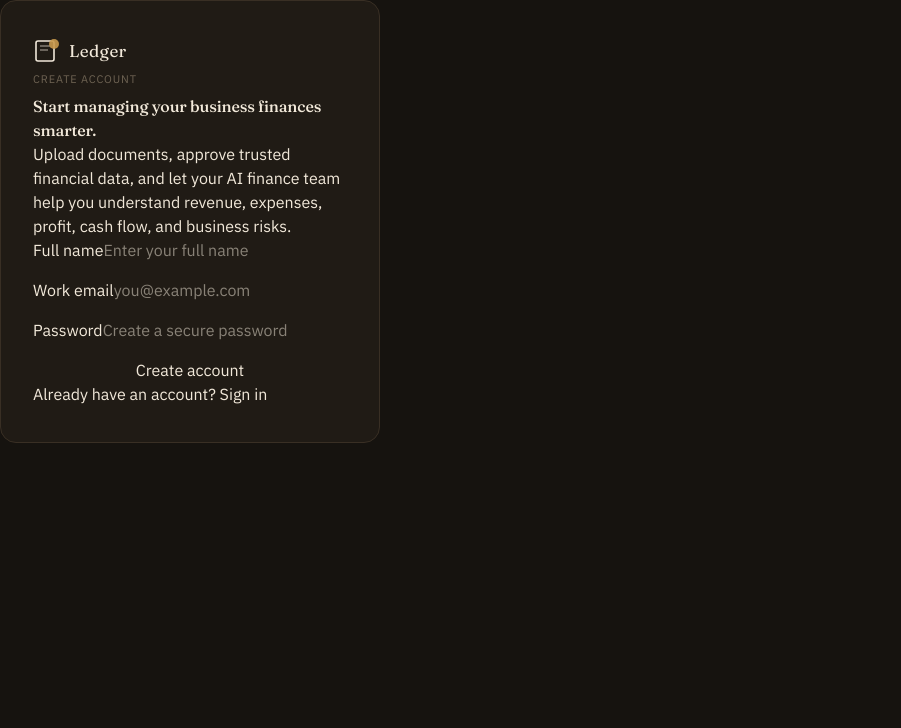
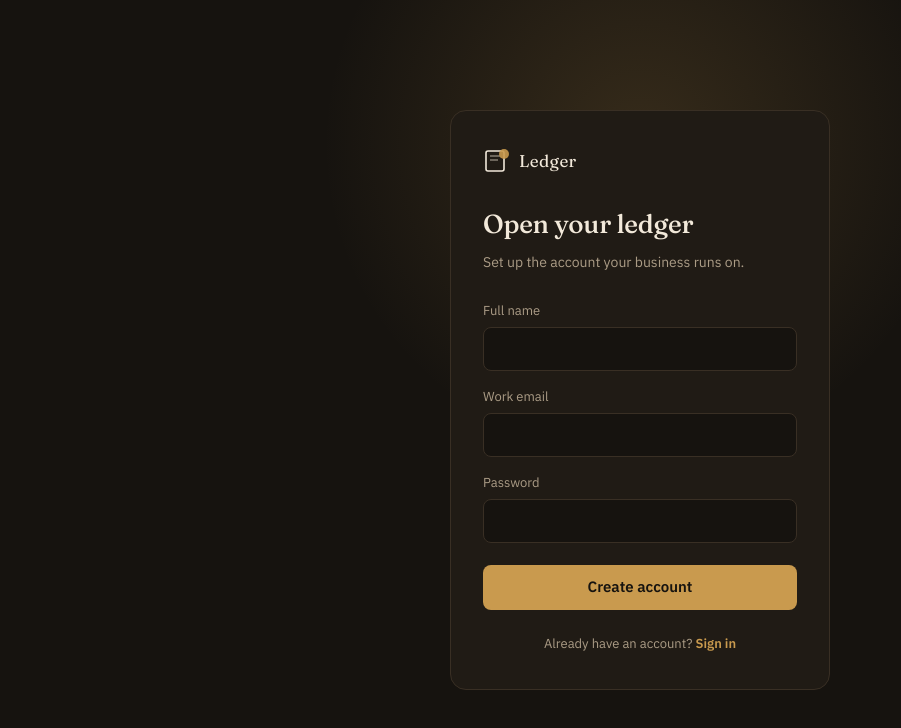
Before and after one commit to adityaagarwalffplayercom-ui/Finance-Agent, a Next.js app: page /signup in a window 1280 px wide. Shown: the top 728 px of the page, without its empty margins (0-901 px from the left). Built offline with nearby package versions, Linux system fonts and the light colour scheme.

Commit message:
Fix auth design and database config

```diff
--- a/src/app/globals.css
+++ b/src/app/globals.css
@@ -742,3 +742,126 @@ button {
     animation: none !important;
   }
 }
+/* ---------------------------------------------------------------------- */
+/* Restored original auth pages */
+/* ---------------------------------------------------------------------- */
+
+.auth-page {
+  min-height: 100vh;
+  display: flex;
+  align-items: center;
+  justify-content: center;
+  position: relative;
+  overflow: hidden;
+  padding: 24px;
+  background: var(--color-base);
+}
+
+.auth-glow {
+  position: absolute;
+  top: -22%;
+  left: 50%;
+  transform: translateX(-50%);
+  width: 640px;
+  height: 640px;
+  border-radius: 50%;
+  background: radial-gradient(
+    circle,
+    rgba(201, 154, 78, 0.18) 0%,
+    rgba(201, 154, 78, 0) 70%
+  );
+  pointer-events: none;
+}
+
+.auth-card {
+  position: relative;
+  width: 100%;
+  max-width: 380px;
+  background: var(--color-surface);
+  border: 1px solid var(--color-border);
+  border-radius: 16px;
+  padding: 36px 32px;
+}
+
+.auth-title {
+  font-size: 26px;
+  margin-top: 24px;
+  color: var(--color-text-primary);
+}
+
+.auth-subtitle {
+  color: var(--color-text-secondary);
+  font-size: 14px;
+  line-height: 1.5;
+  margin: 8px 0 28px;
+}
+
+.auth-form {
+  display: flex;
+  flex-direction: column;
+  gap: 16px;
+}
+
+.field {
+  display: flex;
+  flex-direction: column;
+  gap: 6px;
+  font-size: 13px;
+  color: var(--color-text-secondary);
+}
+
+.field input {
+  background: var(--color-base);
+  border: 1px solid var(--color-border);
+  border-radius: 8px;
+  padding: 10px 12px;
+  color: var(--color-text-primary);
+  font-size: 15px;
+  font-family: var(--font-body);
+}
+
+.field input:focus-visible {
+  outline: 2px solid var(--color-amber);
+  outline-offset: 1px;
+  border-color: var(--color-amber);
+}
+
+.form-error {
+  color: var(--color-coral);
+  font-size: 13px;
+  margin: 0;
+}
+
+.btn-primary {
+  background: var(--color-amber);
+  color: var(--color-base);
+  border: none;
+  border-radius: 8px;
+  padding: 11px 16px;
+  font-size: 15px;
+  font-weight: 600;
+  cursor: pointer;
+  margin-top: 6px;
+}
+
+.btn-primary:hover:not(:disabled) {
+  background: var(--color-amber-soft);
+}
+
+.btn-primary:disabled {
+  opacity: 0.6;
+  cursor: not-allowed;
+}
+
+.auth-footer {
+  margin-top: 24px;
+  font-size: 13px;
+  color: var(--color-text-secondary);
+  text-align: center;
+}
+
+.auth-footer a {
+  color: var(--color-amber);
+  text-decoration: none;
+  font-weight: 600;
+}
--- a/src/app/login/page.tsx
+++ b/src/app/login/page.tsx
@@ -8,43 +8,61 @@ import { Brand } from "@/components/Brand";
 
 export default function LoginPage() {
   const router = useRouter();
+
   const [email, setEmail] = useState("");
   const [password, setPassword] = useState("");
+
   const [error, setError] = useState<string | null>(null);
   const [isSubmitting, setIsSubmitting] = useState(false);
 
-  async function handleSubmit(event: FormEvent<HTMLFormElement>) {
+  async function handleSubmit(event: FormEvent) {
     event.preventDefault();
+
+    if (isSubmitting) return;
+
     setError(null);
     setIsSubmitting(true);
 
-    const { error: signInError } = await authClient.signIn.email({
+    try {
+      const result = await authClient.signIn.email({
         email,
         password,
       });
 
-    setIsSubmitting(false);
-
-    if (signInError) {
-      setError(signInError.message ?? "Couldn't sign you in. Check your details and try again.");
+      if (result.error) {
+        setError(result.error.message ?? "Something went wrong. Try again.");
         return;
       }
 
       router.push("/dashboard");
       router.refresh();
+    } catch (error) {
+      console.error("Sign in failed:", error);
+
+      setError(
+        error instanceof Error ? error.message : "Something went wrong. Try again.",
+      );
+    } finally {
+      setIsSubmitting(false);
+    }
   }
 
   return (
     <main className="auth-page">
-      <div className="auth-glow" aria-hidden="true" />
-      <div className="auth-card">
+      <div className="auth-glow" />
+
+      <section className="auth-card">
         <Brand />
+
         <h1 className="auth-title">Welcome back</h1>
-        <p className="auth-subtitle">Your finance team kept watch while you were away.</p>
 
-        <form className="auth-form" onSubmit={handleSubmit} noValidate>
+        <p className="auth-subtitle">
+          Sign in to review your dashboard and finance documents.
+        </p>
+
+        <form className="auth-form" onSubmit={handleSubmit}>
           <label className="field">
-            <span>Work email</span>
+            Work email
             <input
               type="email"
               value={email}
@@ -55,7 +73,7 @@ export default function LoginPage() {
           </label>
 
           <label className="field">
-            <span>Password</span>
+            Password
             <input
               type="password"
               value={password}
@@ -65,11 +83,7 @@ export default function LoginPage() {
             />
           </label>
 
-          {error && (
-            <p className="form-error" role="alert">
-              {error}
-            </p>
-          )}
+          {error && <p className="form-error">{error}</p>}
 
           <button type="submit" className="btn-primary" disabled={isSubmitting}>
             {isSubmitting ? "Signing in…" : "Sign in"}
@@ -79,7 +93,7 @@ export default function LoginPage() {
         <p className="auth-footer">
           New here? <Link href="/signup">Create an account</Link>
         </p>
-      </div>
+      </section>
     </main>
   );
 }
--- a/src/app/signup/page.tsx
+++ b/src/app/signup/page.tsx
@@ -5,14 +5,6 @@ import { useRouter } from "next/navigation";
 import Link from "next/link";
 import { authClient } from "@/lib/auth-client";
 import { Brand } from "@/components/Brand";
-
-function getErrorMessage(error: unknown) {
-  if (error instanceof Error) {
-    return error.message;
-  }
-
-  return "Account creation failed. Please try again.";
-}
 
 export default function SignUpPage() {
   const router = useRouter();
@@ -40,10 +32,7 @@ export default function SignUpPage() {
       });
 
       if (result.error) {
-        setError(
-          result.error.message ??
-            "Account creation failed. Please check your details and try again.",
-        );
+        setError(result.error.message ?? "Something went wrong. Try again.");
         return;
       }
 
@@ -51,60 +40,58 @@ export default function SignUpPage() {
       router.refresh();
     } catch (error) {
       console.error("Sign up failed:", error);
-      setError(getErrorMessage(error));
+
+      setError(
+        error instanceof Error ? error.message : "Something went wrong. Try again.",
+      );
     } finally {
       setIsSubmitting(false);
     }
   }
 
   return (
-    <main className="auth-shell">
+    <main className="auth-page">
+      <div className="auth-glow" />
+
       <section className="auth-card">
         <Brand />
 
-        <div className="auth-copy">
-          <p className="eyebrow">Create account</p>
-          <h1>Start managing your business finances smarter.</h1>
-          <p>
-            Upload documents, approve trusted financial data, and let your AI
-            finance team help you understand revenue, expenses, profit, cash
-            flow, and business risks.
-          </p>
-        </div>
+        <h1 className="auth-title">Open your ledger</h1>
+
+        <p className="auth-subtitle">
+          Set up the account your business runs on.
+        </p>
 
         <form className="auth-form" onSubmit={handleSubmit}>
-          <label>
+          <label className="field">
             Full name
             <input
               type="text"
               value={name}
               onChange={(event) => setName(event.target.value)}
               autoComplete="name"
-              placeholder="Enter your full name"
               required
             />
           </label>
 
-          <label>
+          <label className="field">
             Work email
             <input
               type="email"
               value={email}
               onChange={(event) => setEmail(event.target.value)}
               autoComplete="email"
-              placeholder="you@example.com"
               required
             />
           </label>
 
-          <label>
+          <label className="field">
             Password
             <input
               type="password"
               value={password}
               onChange={(event) => setPassword(event.target.value)}
               autoComplete="new-password"
-              placeholder="Create a secure password"
               minLength={8}
               required
             />
@@ -112,12 +99,12 @@ export default function SignUpPage() {
 
           {error && <p className="form-error">{error}</p>}
 
-          <button type="submit" disabled={isSubmitting}>
-            {isSubmitting ? "Creating account..." : "Create account"}
+          <button type="submit" className="btn-primary" disabled={isSubmitting}>
+            {isSubmitting ? "Creating account…" : "Create account"}
           </button>
         </form>
 
-        <p className="auth-switch">
+        <p className="auth-footer">
           Already have an account? <Link href="/login">Sign in</Link>
         </p>
       </section>
```
Also changed, not shown: 1 other file (tests, documents, lock files or other folders). Lines whose indentation alone changed are shown as unchanged.
